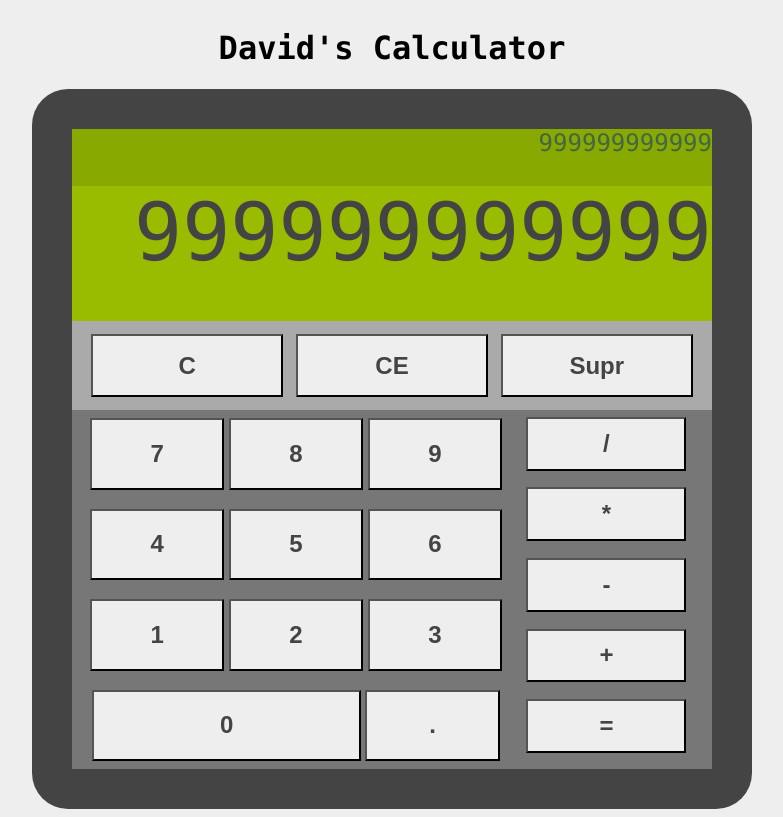
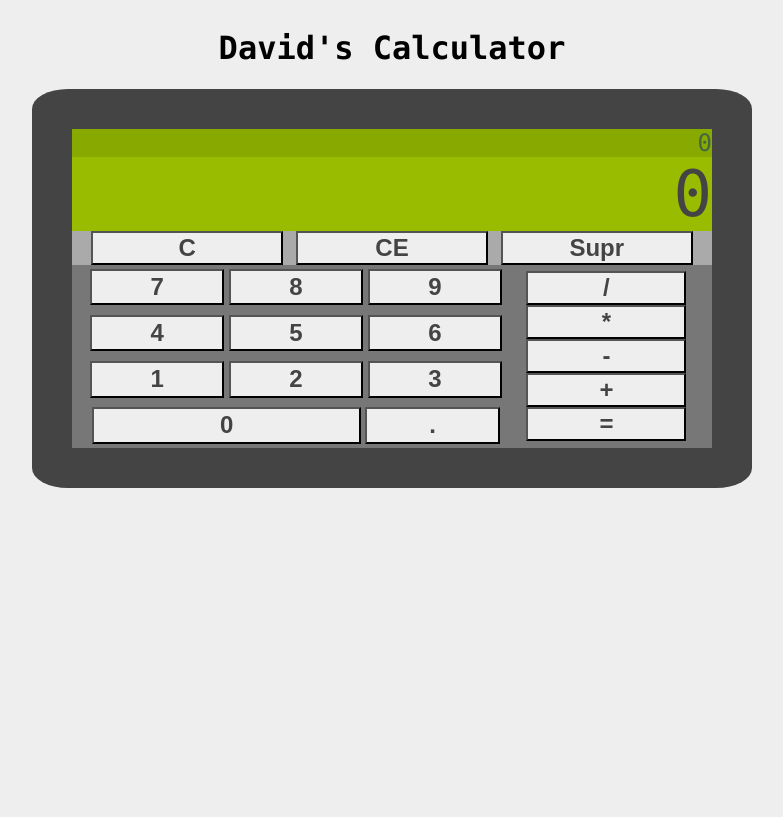
Before and after one commit to Liam-7thS/Calculator, a plain HTML site: page index.html in a window 1280 px wide. Shown: the whole page, without its empty margins (248-1031 px from the left). Drawn offline with Linux system fonts and the light colour scheme.

Commit message:
Fix UI bug

```diff
--- a/index.html
+++ b/index.html
@@ -12,8 +12,8 @@
     <h1>David's Calculator</h1>
     <div class="Calculator">
         <div class="Display">
-            <div class="Upper-display">999999999999</div>
-            <div class="Lower-display">999999999999</div>
+            <div class="Upper-display">0</div>
+            <div class="Lower-display">0</div>
         </div>
         <div class="Keyboard">
             <div class="Deleters">
--- a/styles/style.css
+++ b/styles/style.css
@@ -6,7 +6,7 @@ body{
     font-family: Consolas, Menlo;
 }
 .Calculator{
-    height:80vh;
+    height:auto;
     width:50vw;
     background-color: #444;
     padding:5vh;
@@ -18,6 +18,8 @@ body{
     background-color: #AFA;
     display: flex;
     flex-direction: column;
+    word-wrap: break-word;
+    word-break: break-all;
 
 }
 
@@ -30,14 +32,16 @@ body{
 }
 .Lower-display{
     color:#444;
-    height:70%;
+    min-height:70%;
+    max-width: 100%;
     text-align: end;
     background-color:#9b0;
-    font-size: 500%;
+    font-size: 400%;
+
 }
 .Keyboard{
     width: 100%;
-    height: 70%;
+    height: auto;
     display: flex;
     flex-direction: row;
     flex-wrap: wrap;
@@ -60,7 +64,7 @@ body{
 }
 
 .Numbers{
-    height: 80%;
+    height: auto;
     width: 70%;
     display: flex;
     flex-wrap: wrap;
```
